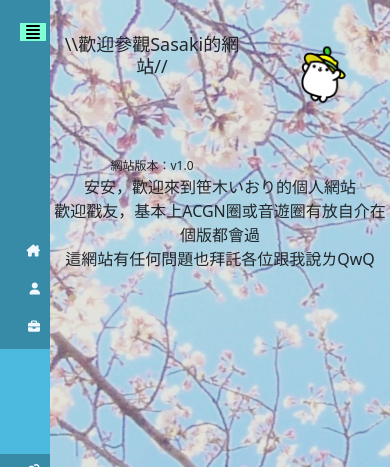
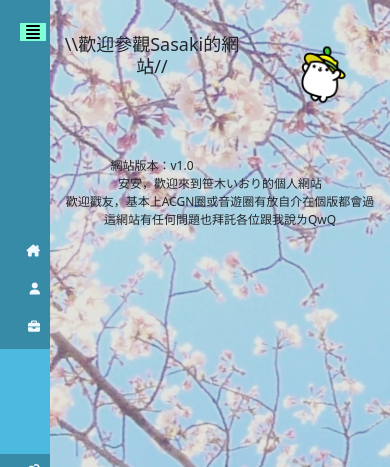
Before and after one commit to Sasaki1026/My-Website, a Flask app: page / in a window 390 px wide. Shown: the top 467 px of the page. Run offline with Flask 2, Linux system fonts and the light colour scheme.

Commit message:
首頁comment大小修正

```diff
--- a/static/css/style.css
+++ b/static/css/style.css
@@ -159,6 +159,9 @@ ul ul li a{
 }
 
 @media (max-width:600px) {
+    #comment{
+        font-size: 12px;
+    }
     #saintess{
         width: 80px;
     }
--- a/templates/index.html
+++ b/templates/index.html
@@ -15,7 +15,7 @@ Sasaki's Website!!
         <img src="/static/images/lemon.png">
     </div>
 </div>
-<div style="text-align:center">
+<div id="comment" style="text-align:center">
     安安，歡迎來到笹木いおり的個人網站<br>
     歡迎戳友，基本上ACGN圈或音遊圈有放自介在個版都會過<br>
     這網站有任何問題也拜託各位跟我說ㄌQwQ<br>
```
